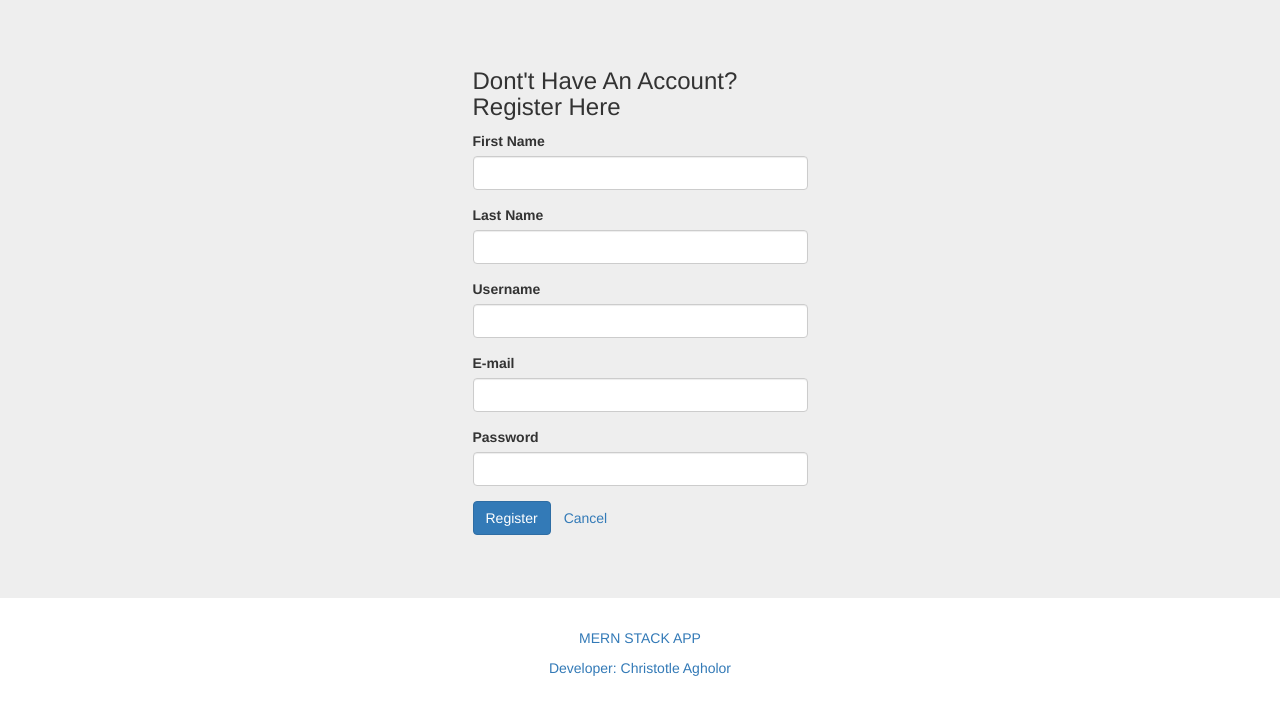
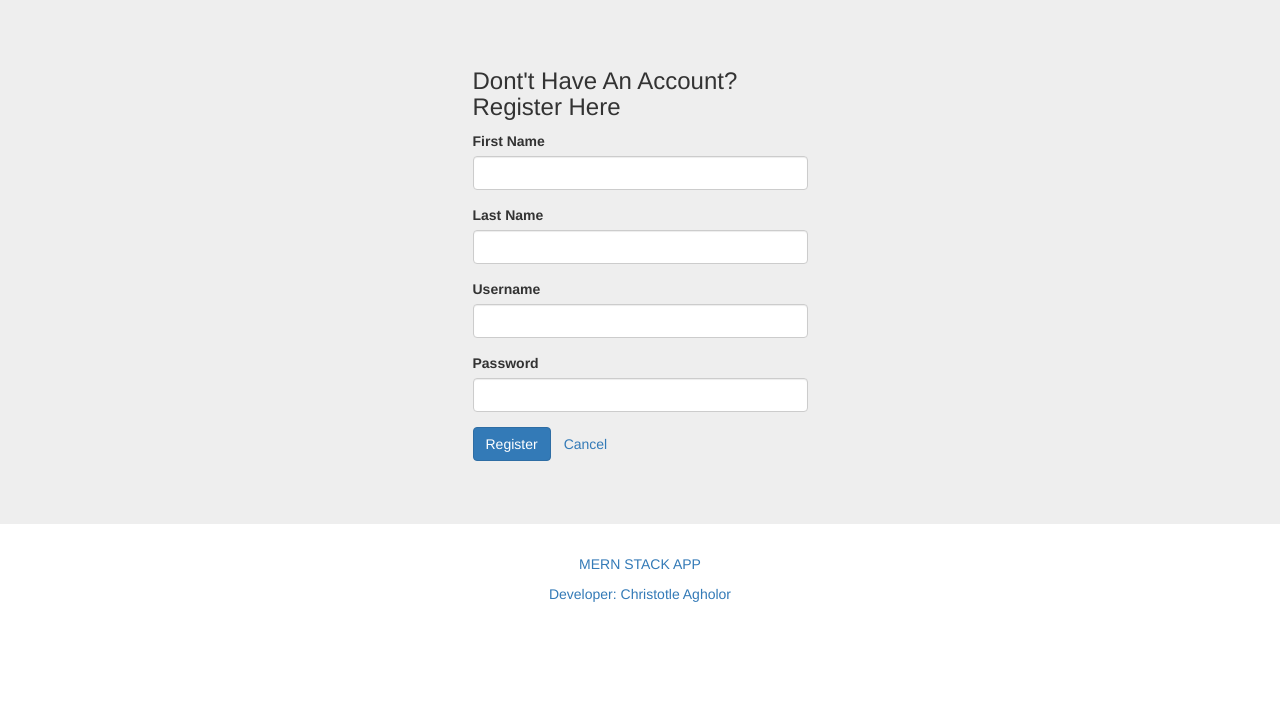
Before and after one commit to johnchristotle/react-redux-mern-stack-app, a React (Create React App) app: page /register in a window 1280 px wide. Shown: the top 714 px of the page. Built offline with nearby package versions, Linux system fonts and the light colour scheme.

Commit message:
email field removed

```diff
--- a/src/RegisterPage/RegisterPage.jsx
+++ b/src/RegisterPage/RegisterPage.jsx
@@ -13,7 +13,6 @@ class RegisterPage extends React.Component {
                 firstName: '',
                 lastName: '',
                 username: '',
-                email: '',
                 password: ''
             },
             submitted: false
@@ -39,7 +38,7 @@ class RegisterPage extends React.Component {
 
         this.setState({ submitted: true });
         const { user } = this.state;
-        if (user.firstName && user.lastName && user.username && user.email && user.password) {
+        if (user.firstName && user.lastName && user.username && user.password) {
             this.props.register(user);
         }
     }
@@ -70,13 +69,6 @@ class RegisterPage extends React.Component {
                         <input type="text" className="form-control" name="username" value={user.username} onChange={this.handleChange} />
                         {submitted && !user.username &&
                             <div className="help-block">Username is required</div>
-                        }
-                    </div>
-                    <div className={'form-group' + (submitted && !user.email ? ' has-error' : '')}>
-                        <label htmlFor="email">E-mail</label>
-                        <input type="email" className="form-control" name="email" value={user.email} onChange={this.handleChange} />
-                        {submitted && !user.email &&
-                            <div className="help-block">E-mail is required</div>
                         }
                     </div>
                     <div className={'form-group' + (submitted && !user.password ? ' has-error' : '')}>
```
